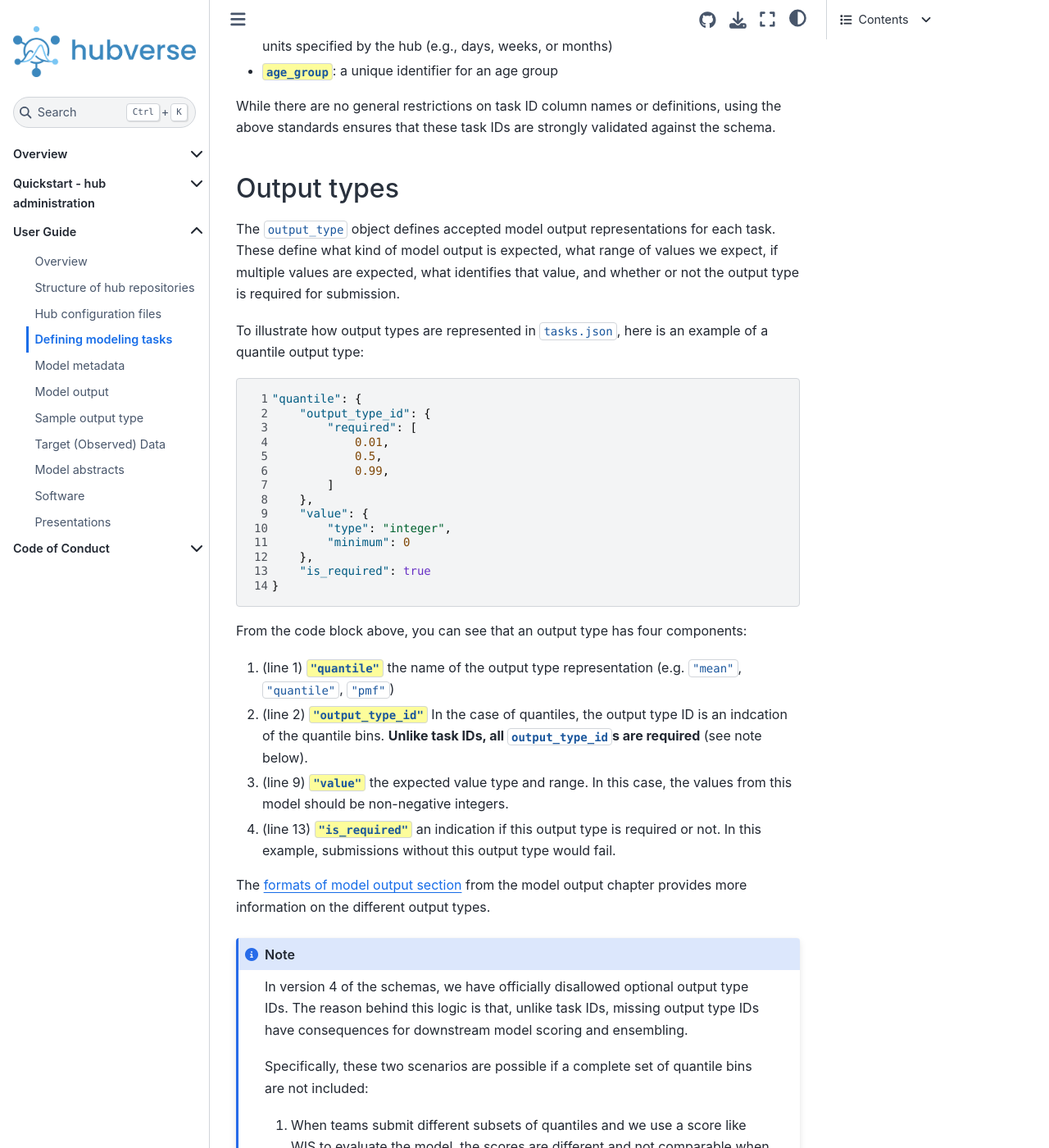
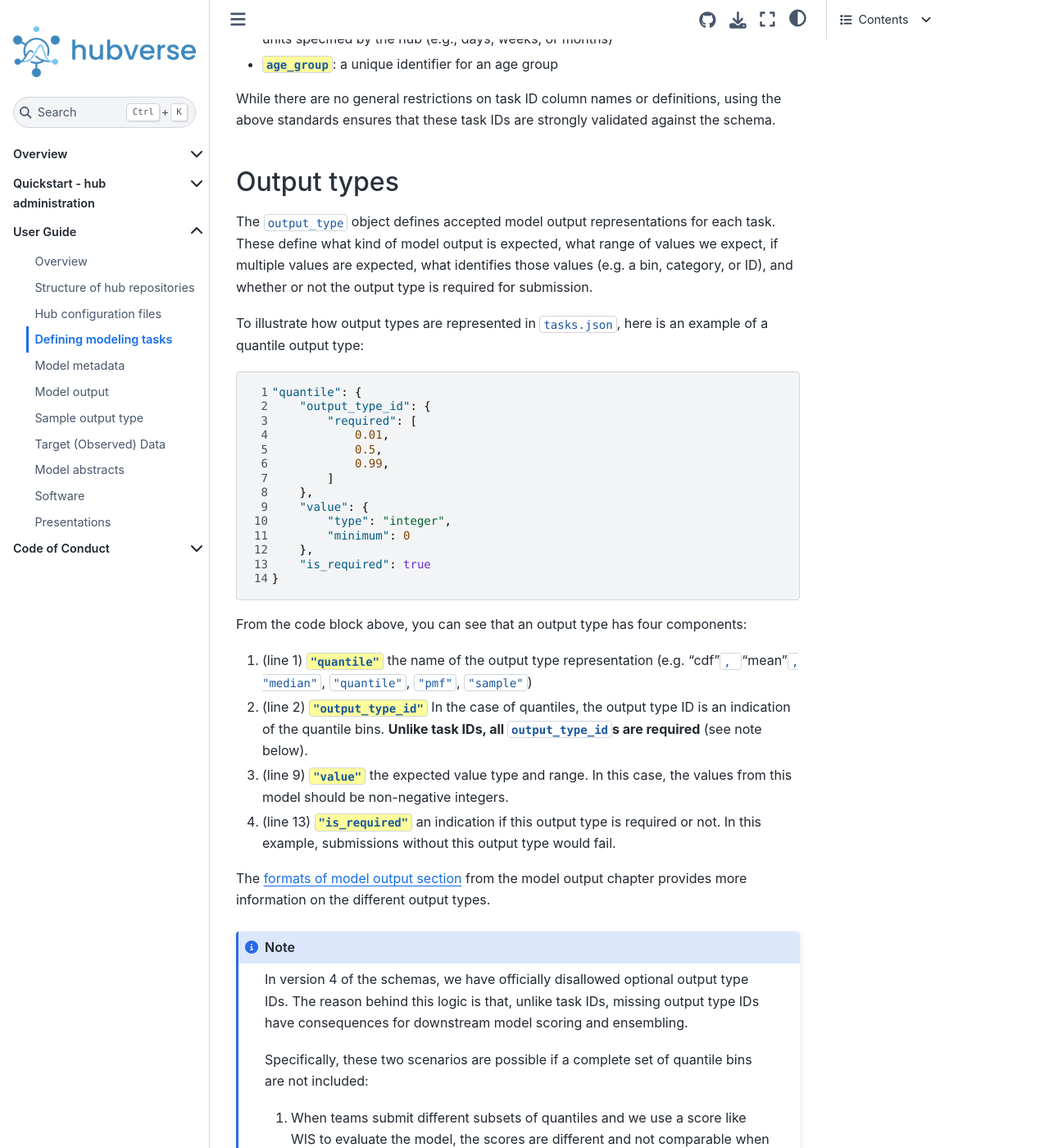
Before and after one commit to hubverse-org/hubDocs, a Sphinx documentation site: the page built from docs/source/user-guide/tasks.md, in a window 1280 px wide and 1400 px high, scrolled down 3448 px. Shown: the whole window at 82% size. Built offline with Sphinx 7.4.7 and the Sphinx Book theme 1.1.4, drawn with Linux system fonts in a browser that asks for light colours; comment, search, counter and statistics services are not loaded; some of the changed text lies outside the part shown.

Commit message:
Apply suggestions from code review
Co-authored-by: Lucie Contamin <CONTAMIN@pitt.edu>

````diff
--- a/docs/source/user-guide/tasks.md
+++ b/docs/source/user-guide/tasks.md
@@ -55,9 +55,7 @@ that define required and optional values for these variables. In the example bel
 ```json
 "task_ids": {
     "nowcast_date": {
-        "required": [
-            "2024-09-11"
-        ],
+        "required": ["2024-09-11"],
         "optional": null
     },
     "target_date": {
@@ -125,7 +125,7 @@ In those cases, the new variables should be added to this list to ensure that th
 ## Output types
 
 The `output_type` object defines accepted model output representations for each task. These define what kind of model output is expected, what range of values
-we expect, if multiple values are expected, what identifies that value, and
+we expect, if multiple values are expected, what identifies those values (e.g. a bin, category, or ID), and
 whether or not the output type is required for submission.
 
 To illustrate how output types are represented in `tasks.json`, here is an
@@ -154,9 +154,9 @@ example of a quantile output type:
 From the code block above, you can see that an output type has four components:
 
 1. (line 1) `"quantile"`{.codeitem} the name of the output type representation
-   (e.g. `"mean"`, `"quantile"`, `"pmf"`)
+   (e.g. "cdf"`, `"mean"`, "median"`, `"quantile"`, `"pmf"`, `"sample"`)
 2. (line 2) `"output_type_id"`{.codeitem} In the case of quantiles, the output
-   type ID is an indcation of the quantile bins. **Unlike task IDs, all
+   type ID is an indication of the quantile bins. **Unlike task IDs, all
    `output_type_id`s are required** (see note below).
 3. (line 9) `"value"`{.codeitem} the expected value type and range. In this
    case, the values from this model should be non-negative integers.
````
Also changed, not shown: other parts of docs/source/user-guide/tasks.md (+3 -1 lines).
